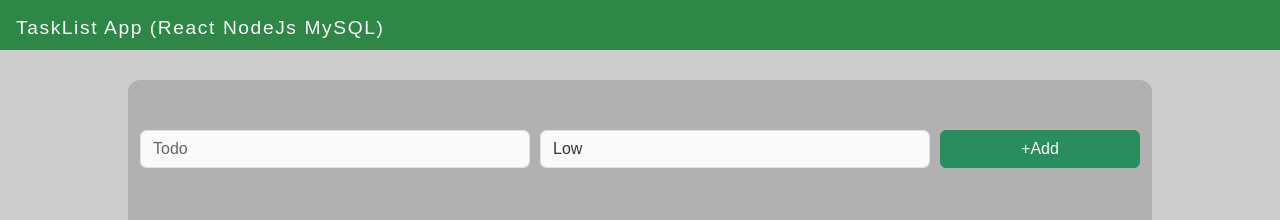
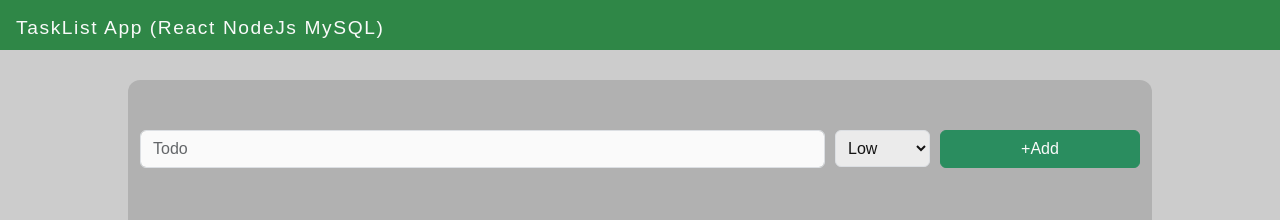
Before and after one commit to jakar79/todo-react-rest-mysql, a React (Create React App) app in the folder frontend/: page / in a window 1280 px wide. Shown: the top 220 px of the page. Built offline with nearby package versions, Linux system fonts and the light colour scheme; no server answers.

Commit message:
committed

```diff
--- a/frontend/src/App.js
+++ b/frontend/src/App.js
@@ -107,8 +107,8 @@ const App = () => {
               <div style={{flex: 1, marginRight: "10px"}} >
                 <input value={todo} onChange={(e) => setTodo(e.target.value)} className="form-control" type="text" placeholder="Todo" name="Todo" />
               </div>
-              <div style={{flex: 1}} >
-              <select value={priority} onChange={(e) => setPriority(e.target.value)} className="form-control" type="text" placeholder="Priority" name="Priority">
+              <div style={{flex: 0.1}} >
+              <select value={priority} onChange={(e) => setPriority(e.target.value)} className="border p-2 rounded w-full" type="text" placeholder="Priority" name="Priority">
                   <option>Low</option>
                   <option>Medium</option>
                   <option>High</option>
```
